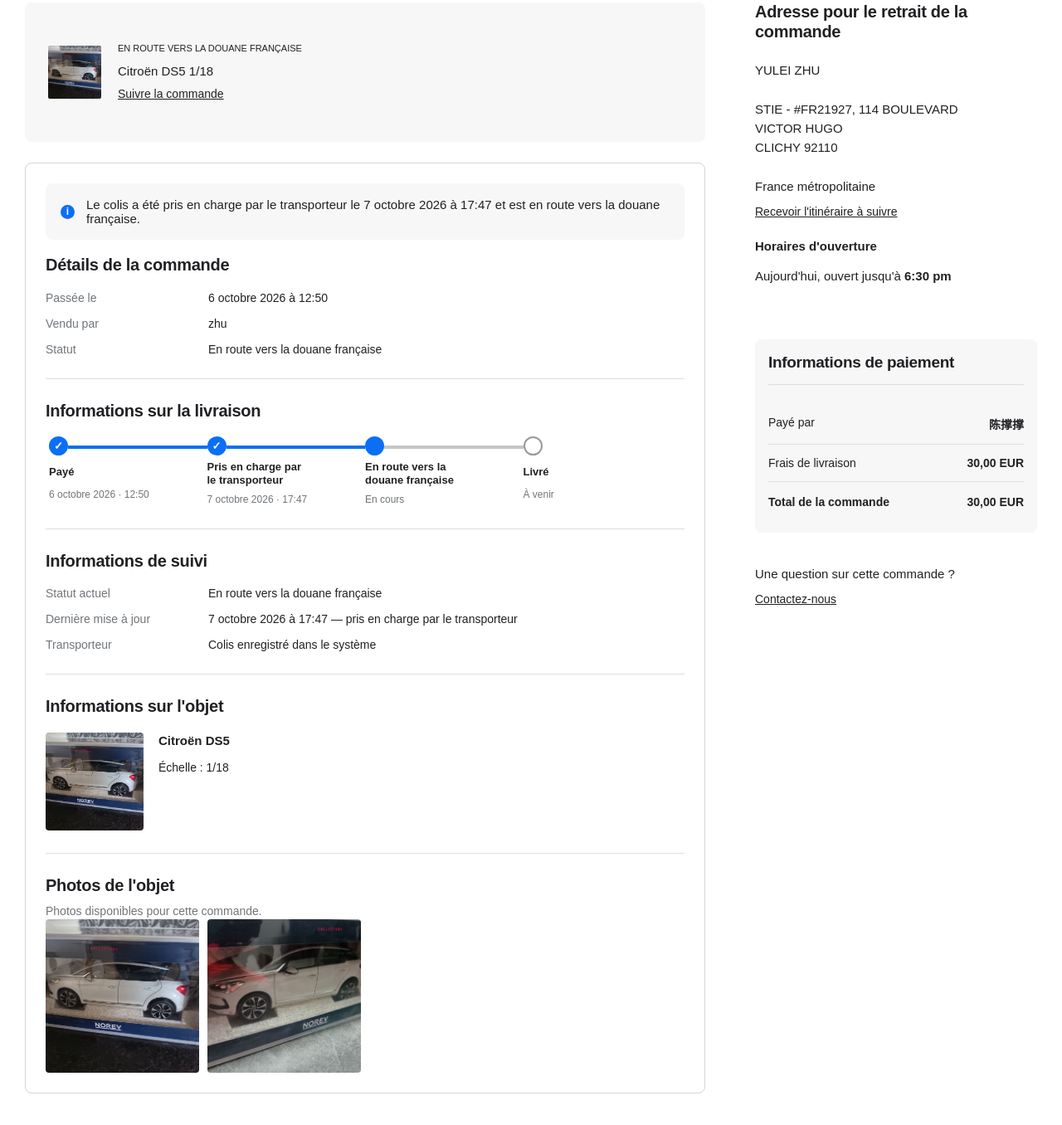
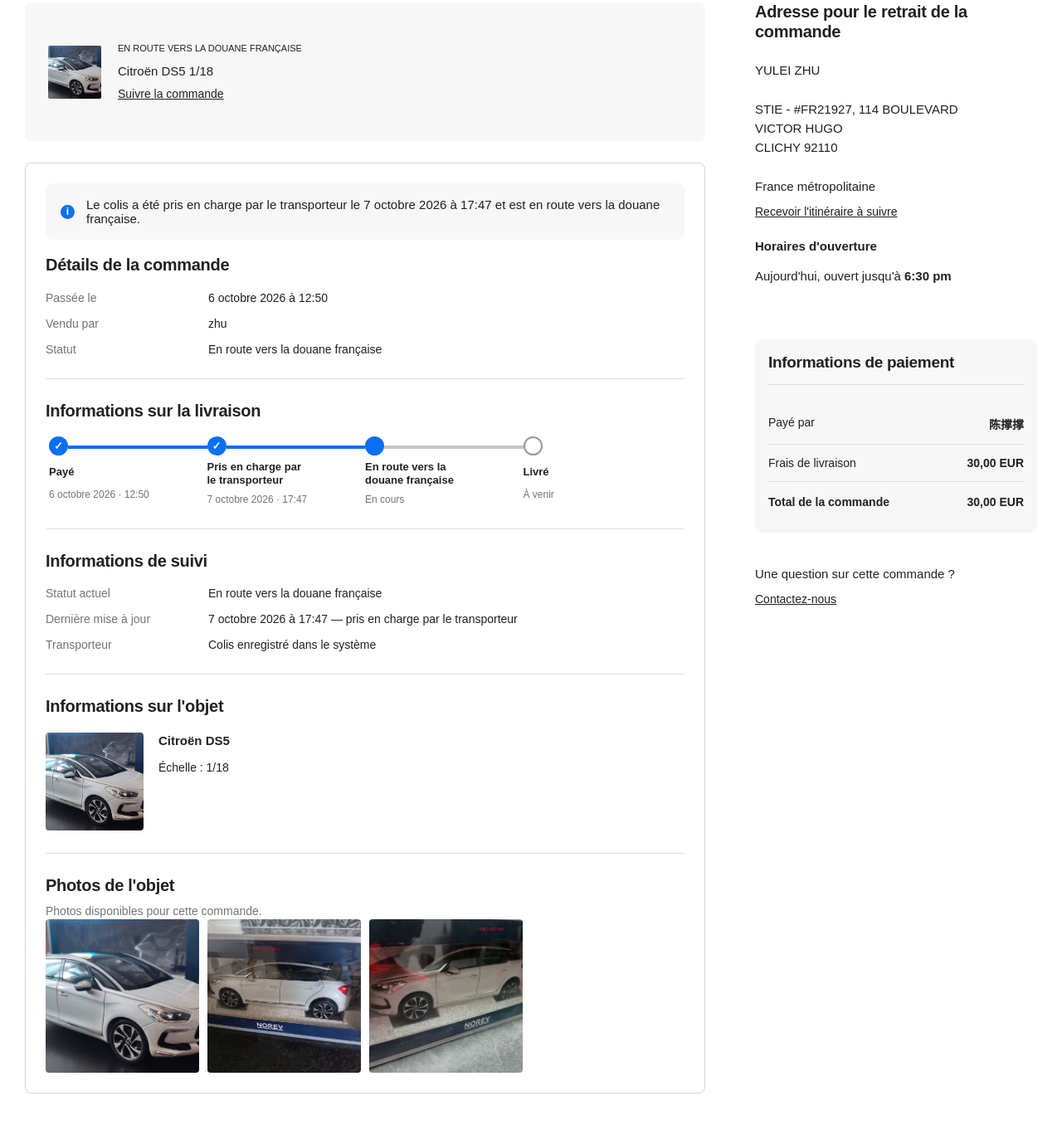
Before and after one commit to Yulei-cn/car-model-website, a plain HTML site: page commande-2.html in a window 1280 px wide. Shown: the part 176-1532 px from the top of the page at 83% size. Drawn offline with Linux system fonts and the light colour scheme.

Commit message:
Use DS5 detail photo as order cover

```diff
--- a/commande-2.html
+++ b/commande-2.html
@@ -12,14 +12,14 @@
       <div class="page-heading"><h1>Détails de la commande</h1><button class="print-button" id="print-page" type="button"><span aria-hidden="true">▣</span> Page imprimable</button></div>
       <div class="shipping-layout">
         <section class="order-column" aria-label="Détails de la commande">
-          <article class="shipment-summary"><img class="parcel-thumb" src="./POD/%E9%9B%AA%E9%93%81%E9%BE%99DS5%2018/27e7c1f0-c0cb-11f1-9f5a-01f49a8523b4.jpg" alt="Citroën DS5 1/18" /><div><p class="status-kicker">EN ROUTE VERS LA DOUANE FRANÇAISE</p><p class="summary-copy">Citroën DS5 1/18</p><a href="#tracking">Suivre la commande</a></div></article>
+          <article class="shipment-summary"><img class="parcel-thumb" src="./POD/%E9%9B%AA%E9%93%81%E9%BE%99DS5%2018/ScreenShot_2026-10-07_204818_978.png" alt="Citroën DS5 1/18" /><div><p class="status-kicker">EN ROUTE VERS LA DOUANE FRANÇAISE</p><p class="summary-copy">Citroën DS5 1/18</p><a href="#tracking">Suivre la commande</a></div></article>
           <article class="detail-card">
             <p class="notice"><span aria-hidden="true">i</span> Le colis a été pris en charge par le transporteur le 7 octobre 2026 à 17:47 et est en route vers la douane française.</p>
             <div class="order-details"><h2>Détails de la commande</h2><dl><div><dt>Passée le</dt><dd>6 octobre 2026 à 12:50</dd></div><div><dt>Vendu par</dt><dd>zhu</dd></div><div><dt>Statut</dt><dd>En route vers la douane française</dd></div></dl></div>
             <section class="progress-section"><h2>Informations sur la livraison</h2><ol class="progress-steps"><li class="complete connector-complete"><span>✓</span><strong>Payé</strong><small>6 octobre 2026 · 12:50</small></li><li class="complete connector-complete"><span>✓</span><strong>Pris en charge par le transporteur</strong><small>7 octobre 2026 · 17:47</small></li><li class="active"><span></span><strong>En route vers la douane française</strong><small>En cours</small></li><li><span></span><strong>Livré</strong><small>À venir</small></li></ol></section>
             <section class="tracking" id="tracking"><h2>Informations de suivi</h2><dl><div><dt>Statut actuel</dt><dd>En route vers la douane française</dd></div><div><dt>Dernière mise à jour</dt><dd>7 octobre 2026 à 17:47 — pris en charge par le transporteur</dd></div><div><dt>Transporteur</dt><dd>Colis enregistré dans le système</dd></div></dl></section>
-            <section class="item-information"><h2>Informations sur l'objet</h2><div class="item-content"><img src="./POD/%E9%9B%AA%E9%93%81%E9%BE%99DS5%2018/27e7c1f0-c0cb-11f1-9f5a-01f49a8523b4.jpg" alt="Citroën DS5 1/18" /><div class="item-description"><h3>Citroën DS5</h3><p>Échelle : 1/18</p></div></div></section>
-            <section class="proof-section"><div><div><h2>Photos de l'objet</h2><p>Photos disponibles pour cette commande.</p></div></div><div class="proof-gallery"><a href="./POD/%E9%9B%AA%E9%93%81%E9%BE%99DS5%2018/27e7c1f0-c0cb-11f1-9f5a-01f49a8523b4.jpg" target="_blank"><img src="./POD/%E9%9B%AA%E9%93%81%E9%BE%99DS5%2018/27e7c1f0-c0cb-11f1-9f5a-01f49a8523b4.jpg" alt="Citroën DS5, photo 1" /></a><a href="./POD/%E9%9B%AA%E9%93%81%E9%BE%99DS5%2018/ScreenShot_2026-10-07_202828_745.png" target="_blank"><img src="./POD/%E9%9B%AA%E9%93%81%E9%BE%99DS5%2018/ScreenShot_2026-10-07_202828_745.png" alt="Citroën DS5, photo 2" /></a></div></section>
+            <section class="item-information"><h2>Informations sur l'objet</h2><div class="item-content"><img src="./POD/%E9%9B%AA%E9%93%81%E9%BE%99DS5%2018/ScreenShot_2026-10-07_204818_978.png" alt="Citroën DS5 1/18" /><div class="item-description"><h3>Citroën DS5</h3><p>Échelle : 1/18</p></div></div></section>
+            <section class="proof-section"><div><div><h2>Photos de l'objet</h2><p>Photos disponibles pour cette commande.</p></div></div><div class="proof-gallery"><a href="./POD/%E9%9B%AA%E9%93%81%E9%BE%99DS5%2018/ScreenShot_2026-10-07_204818_978.png" target="_blank"><img src="./POD/%E9%9B%AA%E9%93%81%E9%BE%99DS5%2018/ScreenShot_2026-10-07_204818_978.png" alt="Citroën DS5, photo 1" /></a><a href="./POD/%E9%9B%AA%E9%93%81%E9%BE%99DS5%2018/27e7c1f0-c0cb-11f1-9f5a-01f49a8523b4.jpg" target="_blank"><img src="./POD/%E9%9B%AA%E9%93%81%E9%BE%99DS5%2018/27e7c1f0-c0cb-11f1-9f5a-01f49a8523b4.jpg" alt="Citroën DS5, photo 2" /></a><a href="./POD/%E9%9B%AA%E9%93%81%E9%BE%99DS5%2018/ScreenShot_2026-10-07_202828_745.png" target="_blank"><img src="./POD/%E9%9B%AA%E9%93%81%E9%BE%99DS5%2018/ScreenShot_2026-10-07_202828_745.png" alt="Citroën DS5, photo 3" /></a></div></section>
           </article>
         </section>
         <aside class="side-column"><section class="side-section pickup-section"><h2>Adresse pour le retrait de la commande</h2><p>YULEI ZHU<br><br>STIE - #FR21927, 114 BOULEVARD VICTOR HUGO<br>CLICHY 92110<br><br>France métropolitaine</p><a href="https://www.google.com/maps/search/?api=1&query=114%20Boulevard%20Victor%20Hugo%2C%2092110%20Clichy" target="_blank" rel="noreferrer">Recevoir l'itinéraire à suivre</a><h3>Horaires d'ouverture</h3><p>Aujourd'hui, ouvert jusqu'à <strong>6:30 pm</strong></p></section><section class="side-section shipping-fee"><h2>Informations de paiement</h2><div><span>Payé par</span><strong>陈撑撑</strong></div><div><span>Frais de livraison</span><strong>30,00 EUR</strong></div><div class="order-total"><span>Total de la commande</span><strong>30,00 EUR</strong></div></section><section class="side-section help-section"><p>Une question sur cette commande ?</p><a href="mailto:577990122@qq.com">Contactez-nous</a></section></aside>
```
Also changed, not shown: POD/雪铁龙DS5 18/ScreenShot_2026-10-07_204818_978.png (added).
